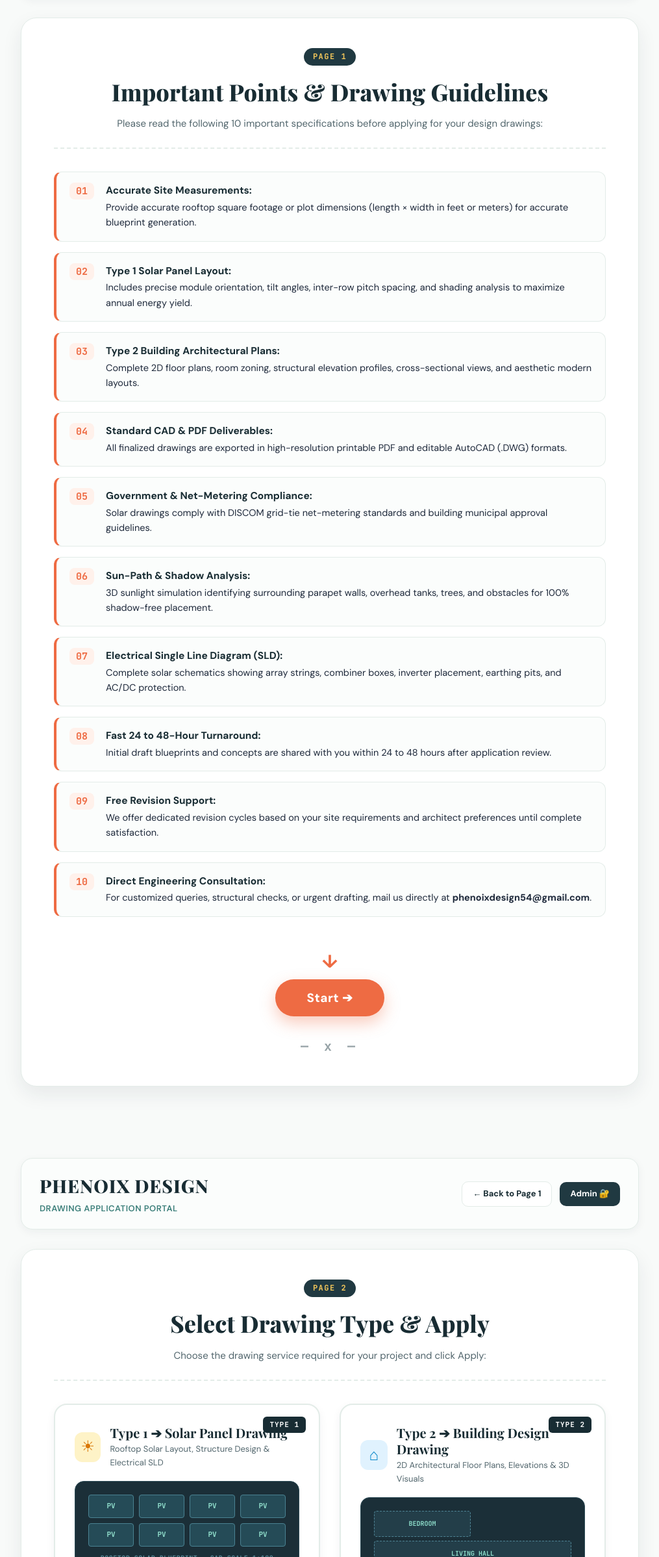
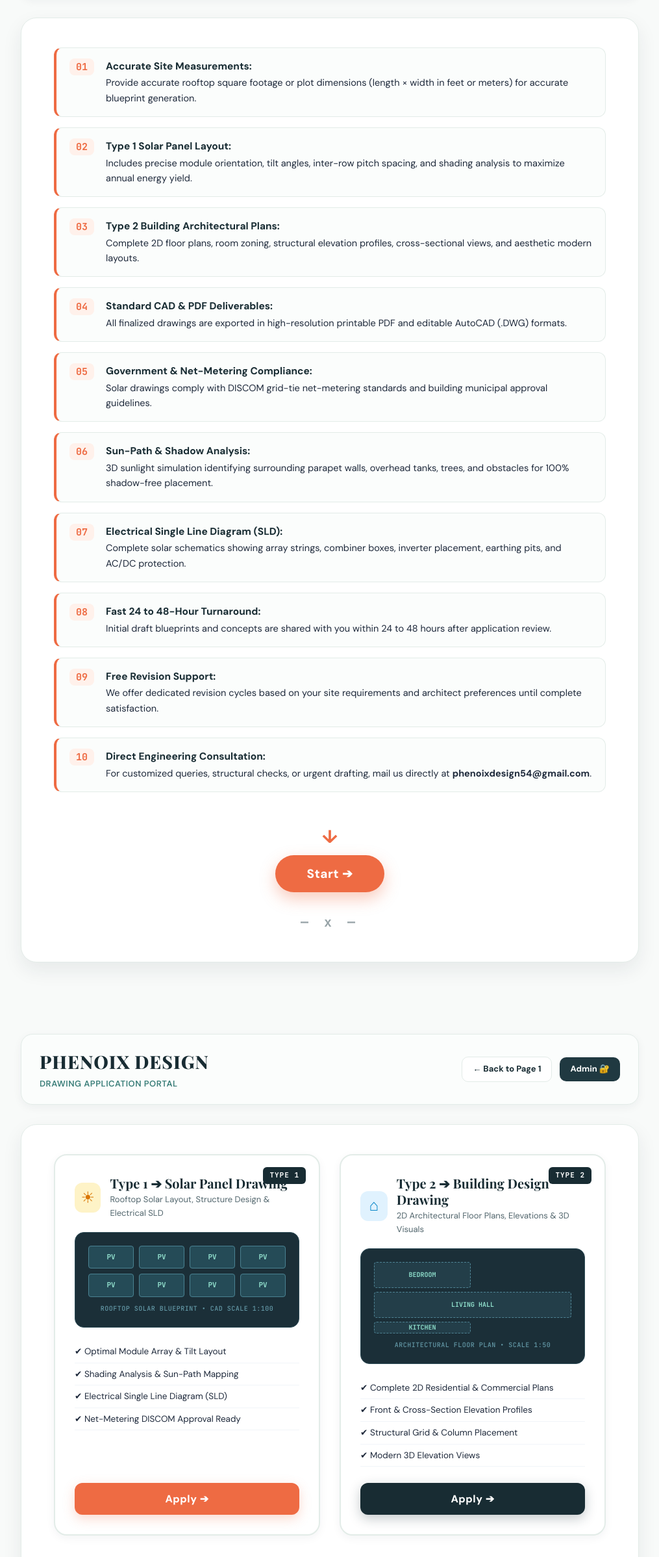
Before and after one commit to pooj25/phenoix, a website: page index.html in a window 1280 px wide. Shown: the part 156-2552 px from the top of the page at 65% size, without its empty margins (132-1147 px from the left). Drawn offline with nearby package versions, Linux system fonts and the light colour scheme.

Commit message:
Remove Page 1 and Page 2 title badge headers as requested

```diff
--- a/index.html
+++ b/index.html
@@ -36,12 +36,6 @@
 
     <!-- Main Content: 10 Important Points -->
     <div class="main-card">
-      <div class="card-title-wrap">
-        <span class="step-badge">PAGE 1</span>
-        <h2>Important Points &amp; Drawing Guidelines</h2>
-        <p class="card-subtitle">Please read the following 10 important specifications before applying for your design drawings:</p>
-      </div>
-
       <div class="points-list">
         <div class="point-item">
           <div class="point-num">01</div>
@@ -158,12 +152,6 @@
 
     <!-- Page 2 Content -->
     <div class="main-card">
-      <div class="card-title-wrap">
-        <span class="step-badge">PAGE 2</span>
-        <h2>Select Drawing Type &amp; Apply</h2>
-        <p class="card-subtitle">Choose the drawing service required for your project and click Apply:</p>
-      </div>
-
       <div class="drawings-grid">
         <!-- TYPE 1: Solar Panel Drawing -->
         <article class="drawing-card type-solar">
```
